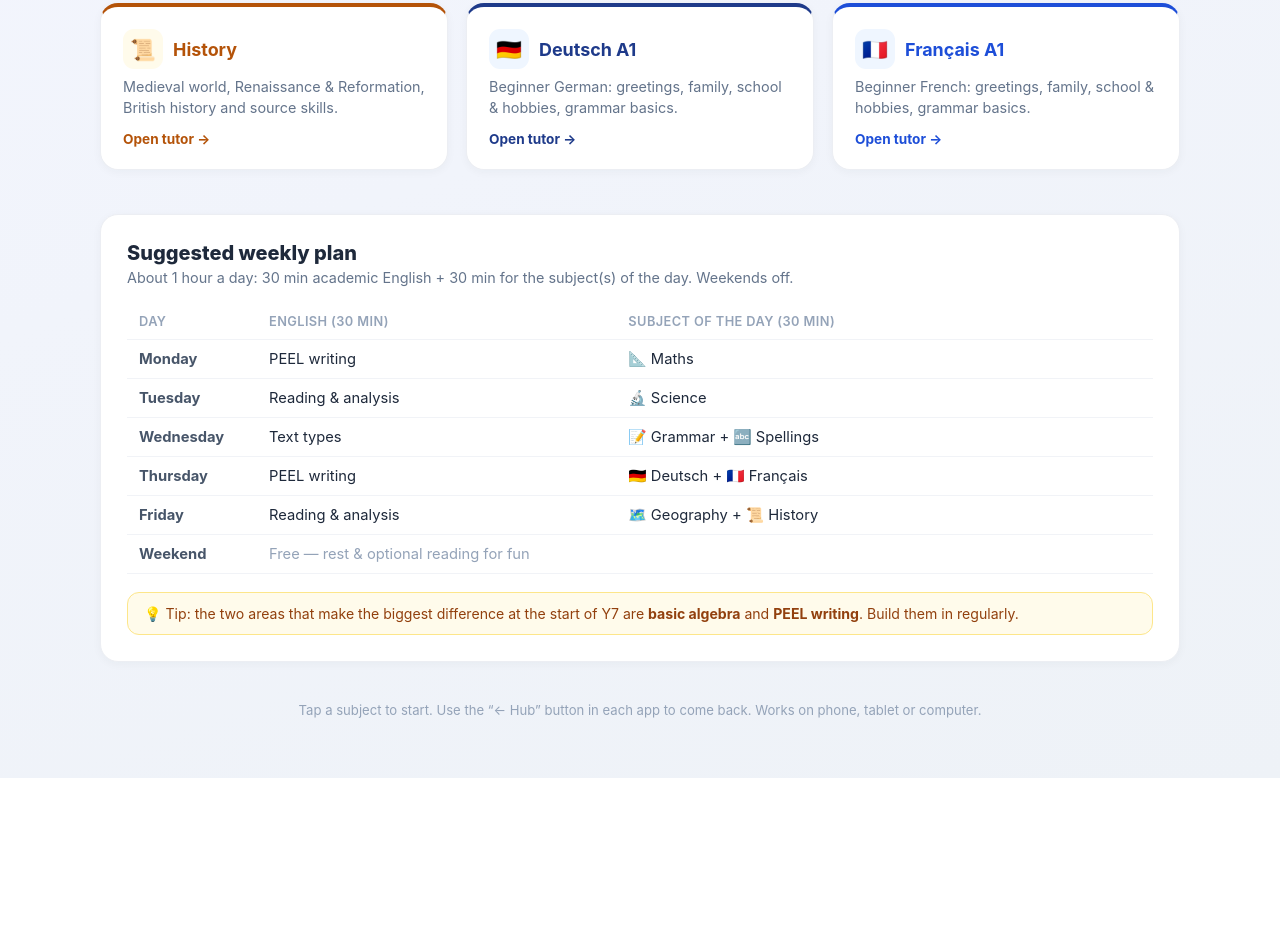
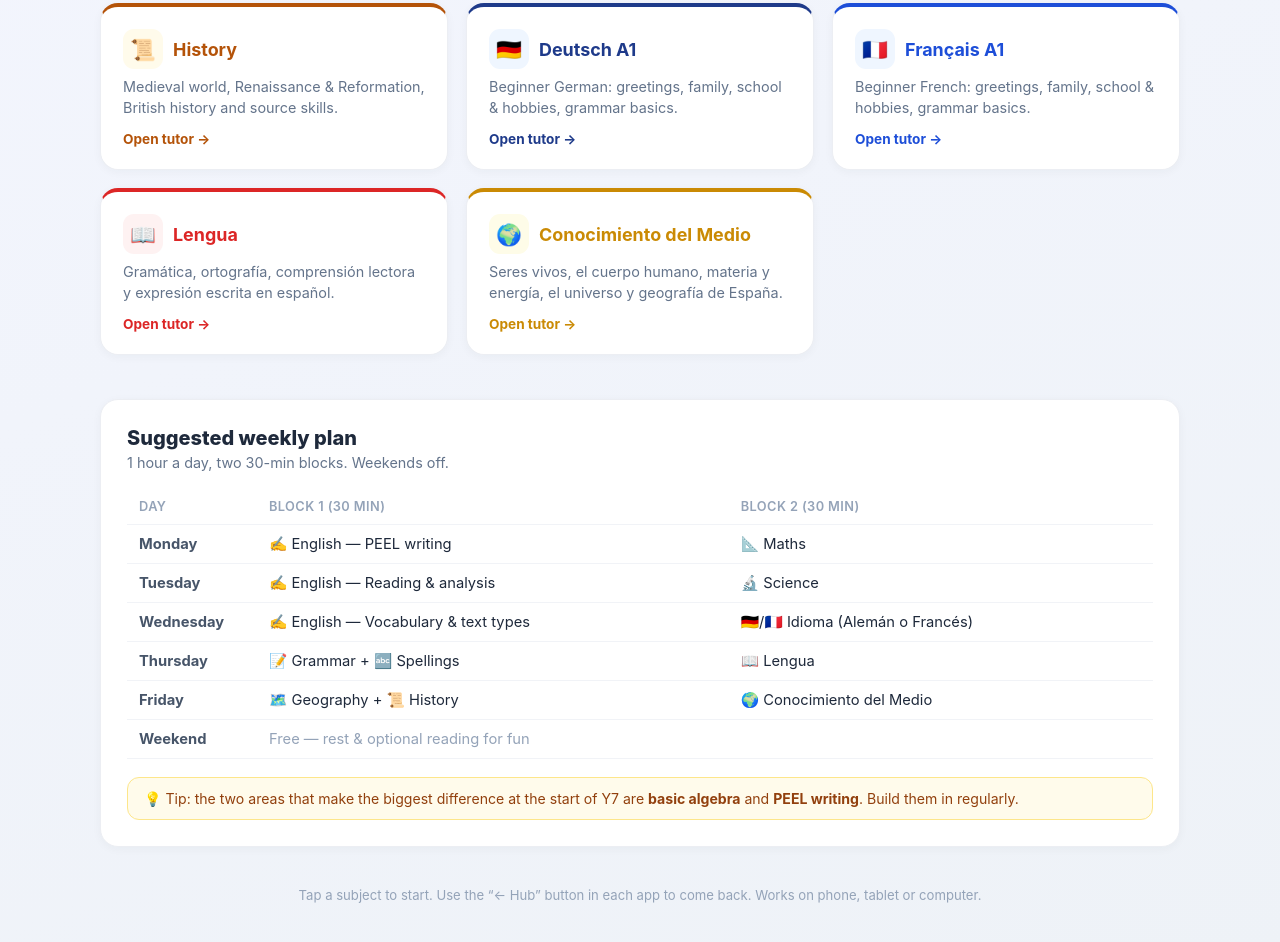
Before and after one commit to inmaglez-creator/y7-hub-, a plain HTML site: page index.html in a window 1280 px wide. Shown: the part 572-1514 px from the top of the page. Before the commit the page ends 1350 px from the top, so only its background shows below. Drawn offline with Linux system fonts and the light colour scheme.

Commit message:
Add Lengua and Conocimiento del Medio subjects, update weekly plan

```diff
--- a/index.html
+++ b/index.html
@@ -68,22 +68,22 @@
   <header>
     <h1>Y7 Summer Study Hub</h1>
     <p>Practise KS3 Year 7 with your own AI tutor — one subject at a time.</p>
-    <span class="badge">9 subjects · British curriculum (KS3)</span>
+    <span class="badge">11 subjects · British curriculum (KS3)</span>
   </header>
 
   <div class="grid" id="grid"></div>
 
   <div class="schedule">
     <h3>Suggested weekly plan</h3>
-    <p class="sub">About 1 hour a day: 30 min academic English + 30 min for the subject(s) of the day. Weekends off.</p>
+    <p class="sub">1 hour a day, two 30-min blocks. Weekends off.</p>
     <table>
-      <thead><tr><th>Day</th><th>English (30 min)</th><th>Subject of the day (30 min)</th></tr></thead>
+      <thead><tr><th>Day</th><th>Block 1 (30 min)</th><th>Block 2 (30 min)</th></tr></thead>
       <tbody>
-        <tr><td class="day">Monday</td><td>PEEL writing</td><td>📐 Maths</td></tr>
-        <tr><td class="day">Tuesday</td><td>Reading & analysis</td><td>🔬 Science</td></tr>
-        <tr><td class="day">Wednesday</td><td>Text types</td><td>📝 Grammar + 🔤 Spellings</td></tr>
-        <tr><td class="day">Thursday</td><td>PEEL writing</td><td>🇩🇪 Deutsch + 🇫🇷 Français</td></tr>
-        <tr><td class="day">Friday</td><td>Reading & analysis</td><td>🗺️ Geography + 📜 History</td></tr>
+        <tr><td class="day">Monday</td><td>✍️ English — PEEL writing</td><td>📐 Maths</td></tr>
+        <tr><td class="day">Tuesday</td><td>✍️ English — Reading &amp; analysis</td><td>🔬 Science</td></tr>
+        <tr><td class="day">Wednesday</td><td>✍️ English — Vocabulary &amp; text types</td><td>🇩🇪/🇫🇷 Idioma (Alemán o Francés)</td></tr>
+        <tr><td class="day">Thursday</td><td>📝 Grammar + 🔤 Spellings</td><td>📖 Lengua</td></tr>
+        <tr><td class="day">Friday</td><td>🗺️ Geography + 📜 History</td><td>🌍 Conocimiento del Medio</td></tr>
         <tr><td class="day">Weekend</td><td colspan="2" style="color:#94a3b8;">Free — rest &amp; optional reading for fun</td></tr>
       </tbody>
     </table>
@@ -104,6 +104,8 @@
     { icon: "📜", name: "History",    c: "#B45309", l: "#FFFBEB", desc: "Medieval world, Renaissance & Reformation, British history and source skills.", url: "https://history-y7.vercel.app/" },
     { icon: "🇩🇪", name: "Deutsch A1", c: "#1E3A8A", l: "#EFF6FF", desc: "Beginner German: greetings, family, school & hobbies, grammar basics.", url: "https://deutsch-a1-eight.vercel.app/" },
     { icon: "🇫🇷", name: "Français A1",c: "#1D4ED8", l: "#EFF6FF", desc: "Beginner French: greetings, family, school & hobbies, grammar basics.", url: "https://francais-a1-gamma.vercel.app/" },
+    { icon: "📖", name: "Lengua", c: "#DC2626", l: "#FEF2F2", desc: "Gramática, ortografía, comprensión lectora y expresión escrita en español.", url: "https://lengua-y7.vercel.app/" },
+    { icon: "🌍", name: "Conocimiento del Medio", c: "#CA8A04", l: "#FEFCE8", desc: "Seres vivos, el cuerpo humano, materia y energía, el universo y geografía de España.", url: "https://conocimiento-y7.vercel.app/" },
   ];
   const grid = document.getElementById("grid");
   SUBJECTS.forEach(s => {
```
